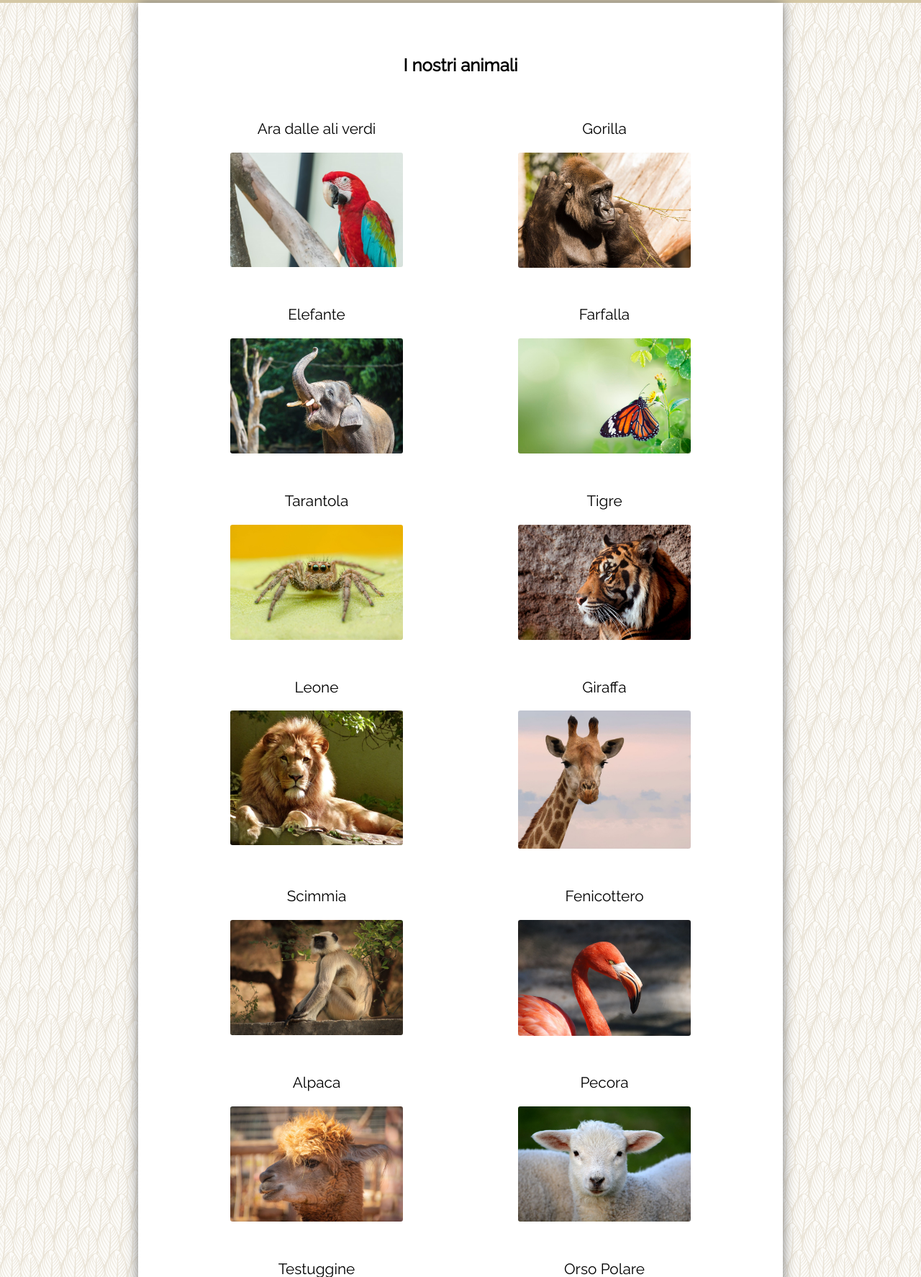
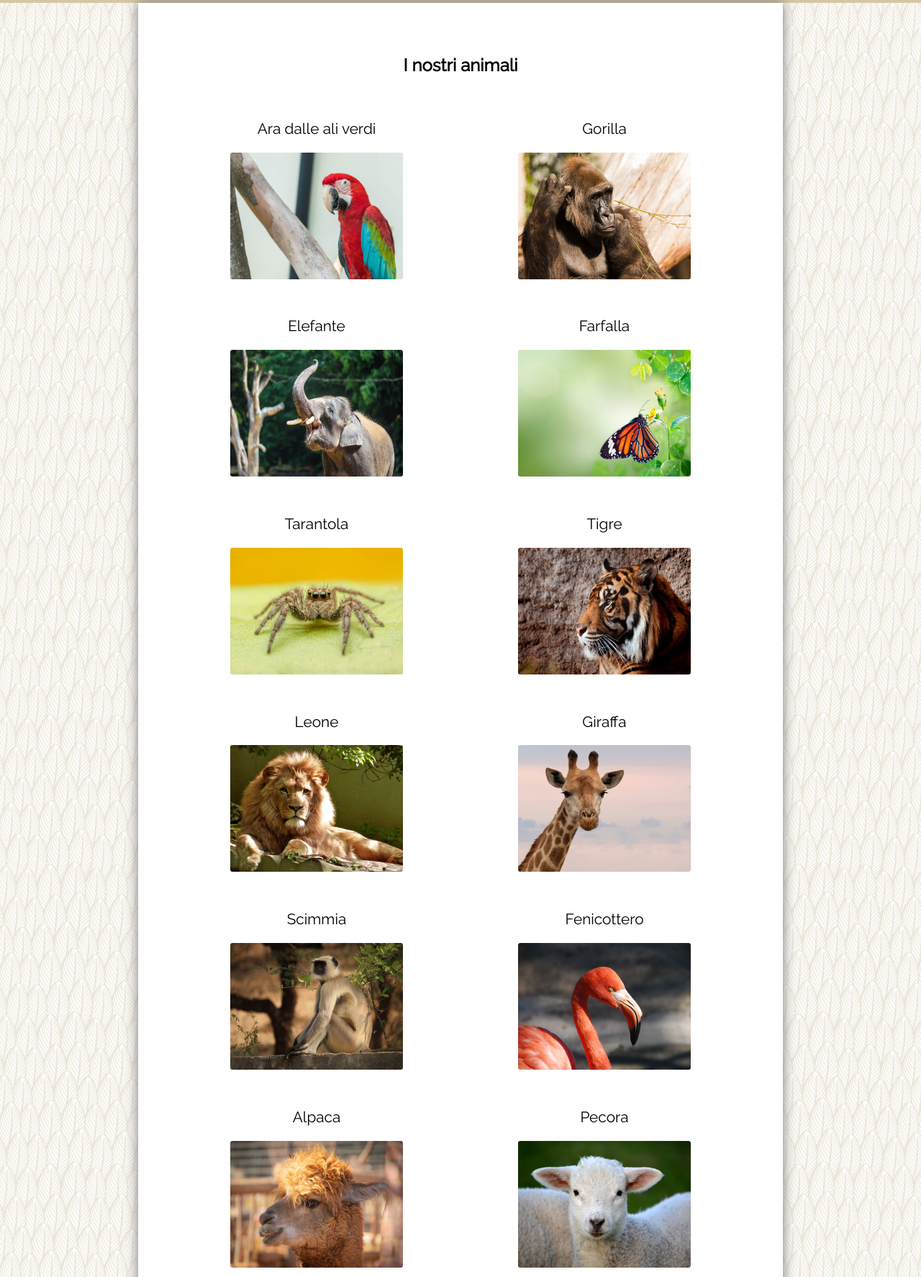
Before and after one commit to vittoriosantagiuliana/TecWeb, a PHP site: page /animals.html in a window 1280 px wide. Shown: the part 273-2047 px from the top of the page at 72% size. Run offline with PHP 8.4, Linux system fonts and the light colour scheme.

Commit message:
Modificata altezza immagini animali

```diff
--- a/css/style.css
+++ b/css/style.css
@@ -345,6 +345,7 @@ body {
 	display:block;
 	margin: auto;
 	width: 15em;
+	height: 11em;
 }
 
 .descriptionImage{
```
